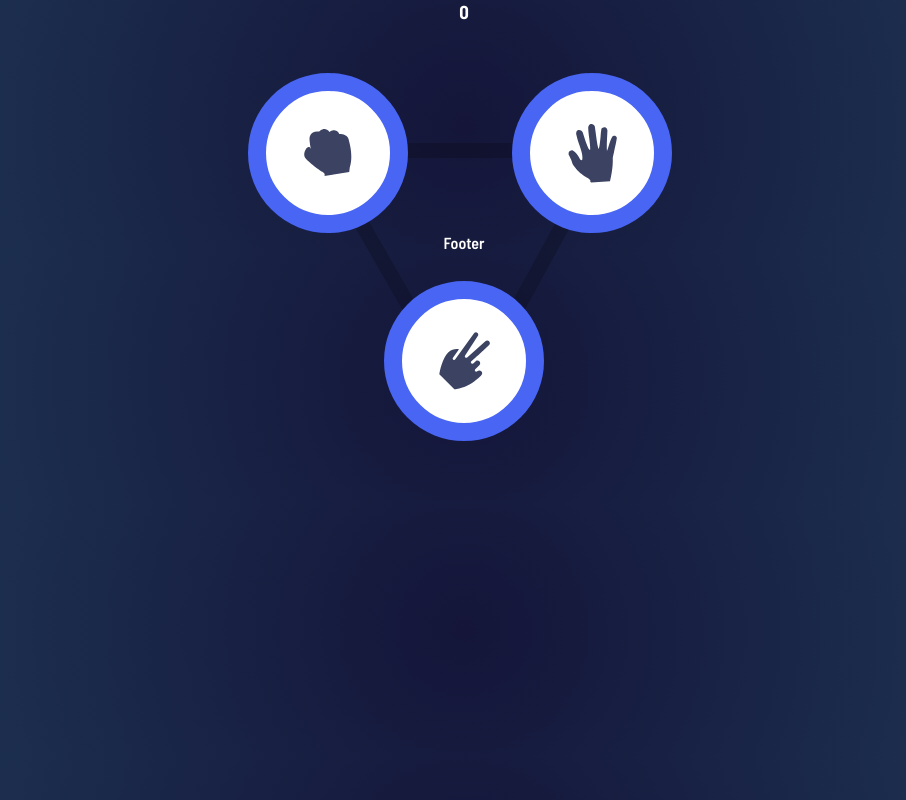
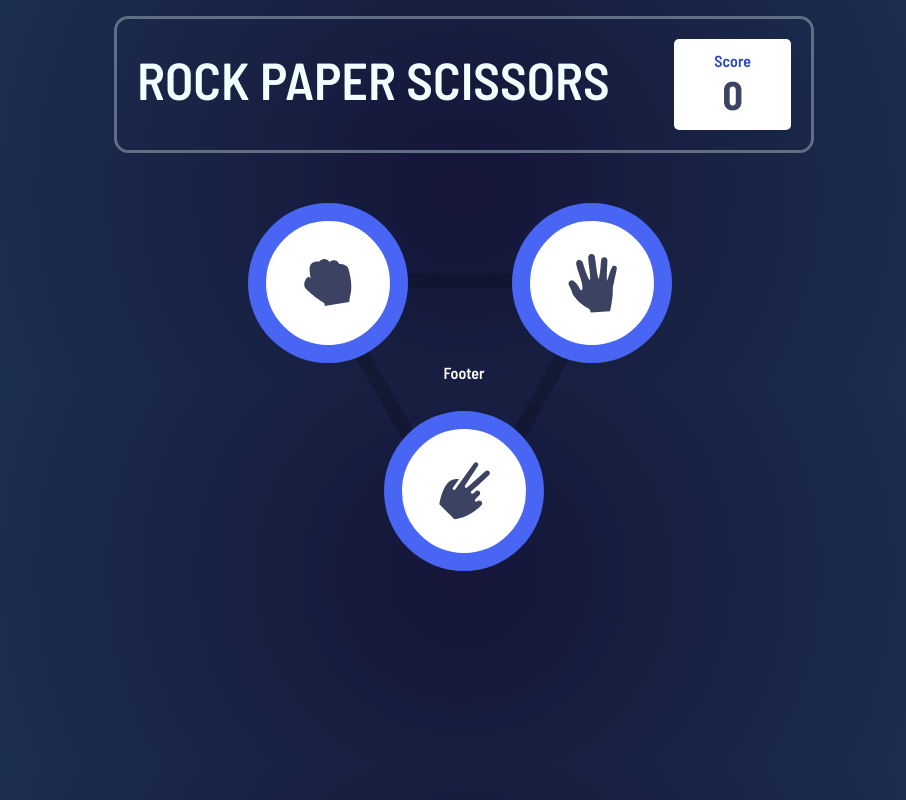
Before and after one commit to flapdragon/rock-paper-scissors-react, a React (Create React App) app: page / in a window 1280 px wide. Shown: the whole page, without its empty margins (176-1082 px from the left). Built offline with nearby package versions, Linux system fonts and the light colour scheme.

Commit message:
Adds Header styles. Adds Header HTML.

```diff
--- /dev/null
+++ b/src/header/Header.css
@@ -0,0 +1,33 @@
+.header {
+  display: flex;
+  border: 3px solid #606e85;
+  border-radius: 0.9rem;
+  max-width: 43.75rem;
+  width: 100%;
+  margin-top: 1rem;
+  padding: 1.25rem;
+  justify-content: space-between;
+}
+
+.header .header-text {
+  display: flex;
+  color: azure;
+  font-size: 3.25rem;
+  text-transform: uppercase;
+  /* flex-direction: column; */
+  /* align-items: start; */
+  line-height: 5rem;
+}
+
+.header .score-box {
+  padding: 0.75rem 2.5rem;
+  background-color: #fff;
+  color: #2a46c0;
+  border-radius: 5px;
+}
+
+.header .score-box__score {
+  color: #3b4363;
+  font-size: 2.5rem;
+  font-weight: 700;
+}
--- a/src/header/Header.js
+++ b/src/header/Header.js
@@ -1,6 +1,18 @@
+import './Header.css'
+
 const Header = ({ score }) => {
   return (
-    <h3>{score}</h3>
+    <div className="header">
+      <div className="header-text">
+        <span>Rock&nbsp;</span>
+        <span>Paper&nbsp;</span>
+        <span>Scissors&nbsp;</span>
+      </div>
+      <div className="score-box">
+        <span>Score</span>
+        <div className="score-box__score">{score}</div>
+      </div>
+    </div>
   )
 }
 
```
